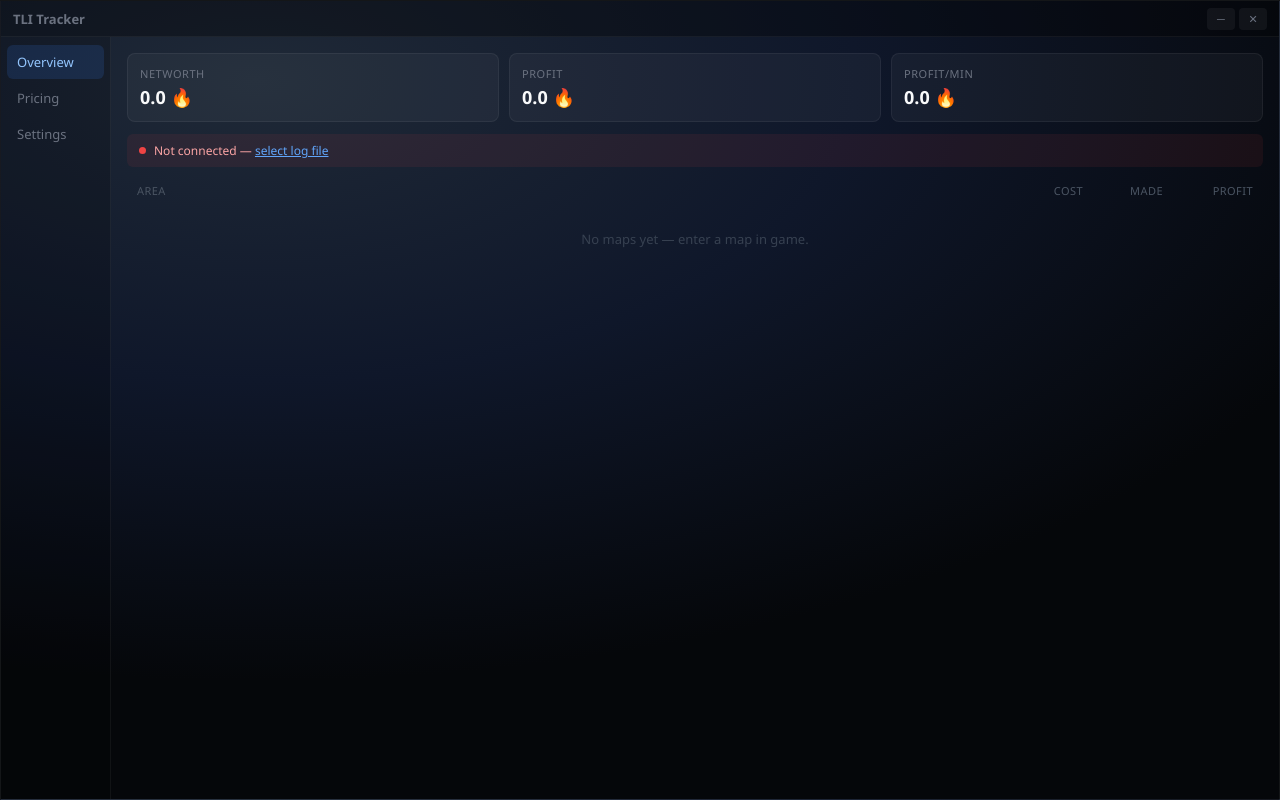
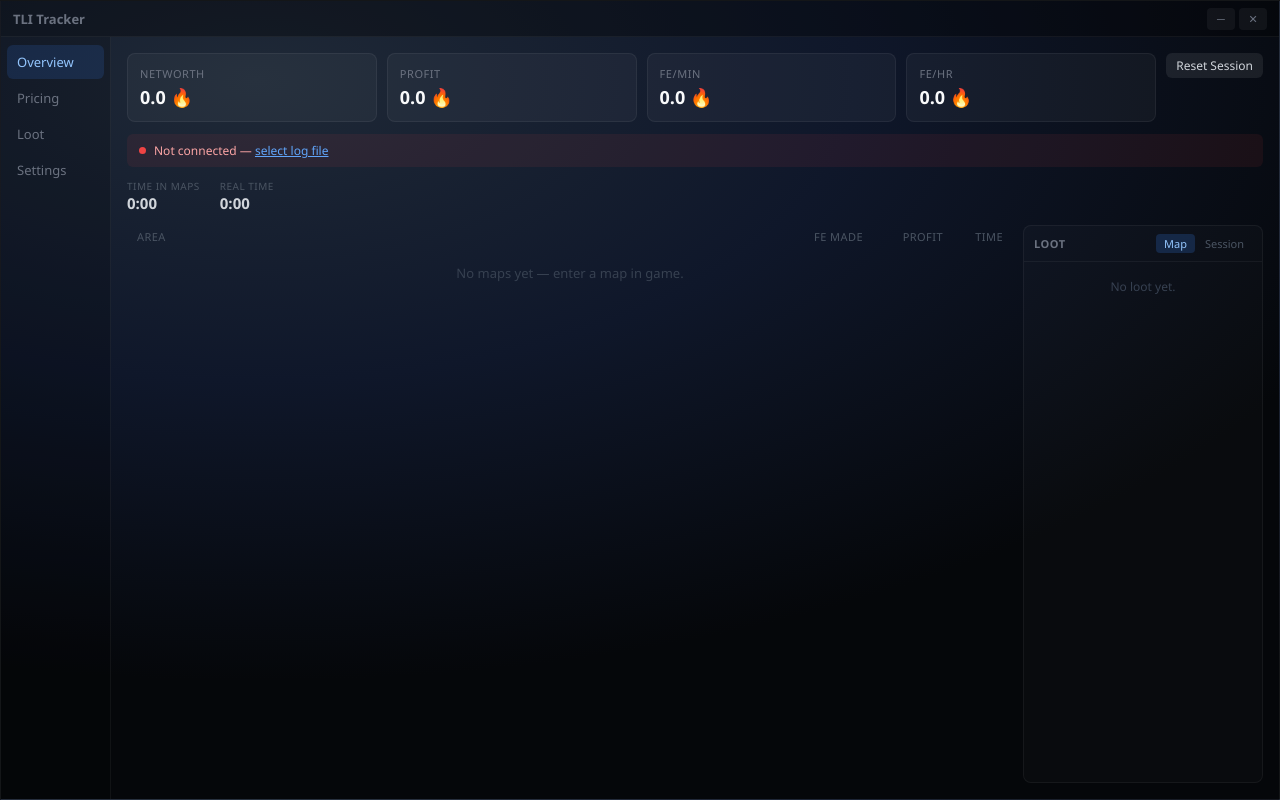
Before and after one commit to ReturnToSea/TLITracker-Miku, a Vue app in the folder frontend/: page / in a window 1280 px wide. Both pictures are taken after a click on the button "Overview". Built offline with nearby package versions, Linux system fonts and the light colour scheme.

Commit message:
feat: add timers, fe/hr, map time, loot panel, loot tab, reset button

```diff
--- a/frontend/src/App.vue
+++ b/frontend/src/App.vue
@@ -192,8 +192,14 @@ const sessionProfit = computed(() => {
 
 const profitPerMin = computed(() => {
   if (!state.sessionStart) return 0
-  const mins = (Date.now() - state.sessionStart) / 60000
+  const mins = (now.value - state.sessionStart) / 60000
   return mins < 0.1 ? 0 : sessionProfit.value / mins
+})
+
+const profitPerHour = computed(() => {
+  if (!state.sessionStart) return 0
+  const hours = (now.value - state.sessionStart) / 3600000
+  return hours < (0.1 / 60) ? 0 : sessionProfit.value / hours
 })
 
 const logStatus = computed(() => {
@@ -211,7 +217,7 @@ const allMaps = computed(() => {
 
 // ── Helpers ────────────────────────────────────────────────────────────────
 function startNewMap(areaId, mapId, checkType) {
-  if (state.currentMap) state.mapHistory.push({ ...state.currentMap })
+  if (state.currentMap) state.mapHistory.push({ ...state.currentMap, endTime: Date.now() })
   if (!state.sessionStart) state.sessionStart = Date.now()
   state.currentMap = { areaId, mapId, checkType, startTime: Date.now(), pickups: [] }
 }
@@ -254,6 +260,52 @@ function formatVal(n) {
   return n.toFixed(1)
 }
 
+function fmtDuration(ms) {
+  const secs = Math.max(0, Math.floor(ms / 1000))
+  const m = Math.floor(secs / 60)
+  const s = secs % 60
+  return `${m}:${s.toString().padStart(2, '0')}`
+}
+
+function mapTime(map) {
+  return fmtDuration((map.endTime ?? now.value) - map.startTime)
+}
+
+const totalMapsTime = computed(() => {
+  const maps = [...state.mapHistory, ...(state.currentMap ? [state.currentMap] : [])]
+  const ms = maps.reduce((s, m) => s + ((m.endTime ?? now.value) - m.startTime), 0)
+  return fmtDuration(ms)
+})
+
+const realTime = computed(() => {
+  if (!state.sessionStart) return '0:00'
+  return fmtDuration(now.value - state.sessionStart)
+})
+
+const lootPanelItems = computed(() => {
+  let pickups = []
+  if (lootPanelMode.value === 'map' && state.currentMap) {
+    pickups = state.currentMap.pickups
+  } else {
+    const maps = [...state.mapHistory, ...(state.currentMap ? [state.currentMap] : [])]
+    maps.forEach(m => pickups.push(...m.pickups))
+  }
+  const grouped = {}
+  pickups.forEach(p => {
+    if (!grouped[p.baseId]) grouped[p.baseId] = { baseId: p.baseId, count: 0 }
+    grouped[p.baseId].count += p.count
+  })
+  return Object.values(grouped)
+    .map(p => ({ ...p, value: itemValue(p.baseId, p.count), name: state.priceNames[p.baseId] ?? `#${p.baseId}` }))
+    .sort((a, b) => b.value - a.value)
+})
+
+const inventorySorted = computed(() => {
+  return [...state.inventory]
+    .map(i => ({ ...i, value: itemValue(i.baseId, i.count), name: state.priceNames[i.baseId] ?? `#${i.baseId}` }))
+    .sort((a, b) => b.value - a.value)
+})
+
 function mapLabel(map) {
   if (map.mapId) return `Map ${map.mapId}`
   const prefix = map.areaId?.split('_')[0]
@@ -264,6 +316,8 @@ function mapLabel(map) {
 const STORAGE_KEY = 'tli-log-path'
 const activeTab = ref('overview')
 const logFilePath = ref(localStorage.getItem(STORAGE_KEY) ?? '')
+const now = ref(Date.now())
+const lootPanelMode = ref('map')
 
 async function pickLogFile() {
   if (!window.electronAPI) return
@@ -285,8 +339,7 @@ async function startWatching(logPath) {
   state.status = 'connecting'
   await window.electronAPI.startTorLog(logPath)
   await connectWebSocket()
-  // Tick every 30s to refresh profitPerMin display
-  profitTimer = setInterval(() => { state.sessionStart = state.sessionStart }, 30000)
+  profitTimer = setInterval(() => { now.value = Date.now() }, 1000)
 }
 
 async function connectWebSocket() {
@@ -435,6 +488,11 @@ onUnmounted(() => {
         >Pricing</button>
         <button
           class="tab-btn"
+          :class="{ active: activeTab === 'loot' }"
+          @click="activeTab = 'loot'"
+        >Loot</button>
+        <button
+          class="tab-btn"
           :class="{ active: activeTab === 'settings' }"
           @click="activeTab = 'settings'"
         >Settings</button>
@@ -446,7 +504,8 @@ onUnmounted(() => {
         <!-- Overview tab -->
         <div v-if="activeTab === 'overview'" class="panel">
 
-          <!-- Top stats -->
+          <!-- Top stats + reset -->
+          <div class="stats-top-row">
             <div class="stats-row">
               <div class="stat-card">
                 <div class="stat-label">Networth</div>
@@ -457,9 +516,15 @@ onUnmounted(() => {
                 <div class="stat-value">{{ formatVal(sessionProfit) }} 🔥</div>
               </div>
               <div class="stat-card">
-              <div class="stat-label">Profit/Min</div>
+                <div class="stat-label">FE/min</div>
                 <div class="stat-value">{{ formatVal(profitPerMin) }} 🔥</div>
               </div>
+              <div class="stat-card">
+                <div class="stat-label">FE/hr</div>
+                <div class="stat-value">{{ formatVal(profitPerHour) }} 🔥</div>
+              </div>
+            </div>
+            <button class="btn btn--small reset-btn" @click="resetSession">Reset Session</button>
           </div>
 
           <!-- Log status notice -->
@@ -477,12 +542,26 @@ onUnmounted(() => {
             </span>
           </div>
 
-          <!-- Map list -->
+          <!-- Timers -->
+          <div class="timers-row">
+            <div class="timer-item">
+              <span class="timer-label">Time in Maps</span>
+              <span class="timer-val">{{ totalMapsTime }}</span>
+            </div>
+            <div class="timer-item">
+              <span class="timer-label">Real Time</span>
+              <span class="timer-val">{{ realTime }}</span>
+            </div>
+          </div>
+
+          <!-- Map list + Loot panel -->
+          <div class="map-loot-area">
+            <div class="map-list-section">
               <div class="map-list-header">
                 <span class="col-area">Area</span>
-            <span class="col-cost">Cost</span>
-            <span class="col-made">Made</span>
+                <span class="col-made">FE Made</span>
                 <span class="col-profit">Profit</span>
+                <span class="col-time">Time</span>
               </div>
               <div class="map-list">
                 <div v-if="!allMaps.length" class="empty">No maps yet — enter a map in game.</div>
@@ -496,14 +575,72 @@ onUnmounted(() => {
                     <span v-if="map.live" class="live-badge">LIVE</span>
                     {{ mapLabel(map) }}
                   </span>
-              <span class="col-cost muted">—</span>
-              <span class="col-made">{{ formatVal(mapProfit(map)) }}</span>
+                  <span class="col-made">{{ formatVal(mapProfit(map)) }} 🔥</span>
                   <span class="col-profit" :class="mapProfit(map) > 0 ? 'positive' : ''">
                     {{ formatVal(mapProfit(map)) }} 🔥
                   </span>
+                  <span class="col-time muted">{{ mapTime(map) }}</span>
+                </div>
               </div>
             </div>
 
+            <!-- Loot panel -->
+            <div class="loot-panel">
+              <div class="loot-panel-header">
+                <span class="loot-panel-title">Loot</span>
+                <div class="loot-toggle">
+                  <button
+                    class="loot-toggle-btn"
+                    :class="{ active: lootPanelMode === 'map' }"
+                    @click="lootPanelMode = 'map'"
+                  >Map</button>
+                  <button
+                    class="loot-toggle-btn"
+                    :class="{ active: lootPanelMode === 'session' }"
+                    @click="lootPanelMode = 'session'"
+                  >Session</button>
+                </div>
+              </div>
+              <div class="loot-list">
+                <div v-if="!lootPanelItems.length" class="empty loot-empty">No loot yet.</div>
+                <div v-for="item in lootPanelItems" :key="item.baseId" class="loot-row">
+                  <span class="loot-name">{{ item.name }}</span>
+                  <span class="loot-count muted">×{{ item.count }}</span>
+                  <span class="loot-val">{{ formatVal(item.value) }} 🔥</span>
+                </div>
+              </div>
+            </div>
+          </div>
+
+        </div>
+
+        <!-- Loot tab -->
+        <div v-else-if="activeTab === 'loot'" class="panel">
+          <div class="pricing-header">
+            <div class="pricing-title">Inventory by Value</div>
+            <div class="pricing-meta">{{ inventorySorted.length }} items · {{ formatVal(networth) }} 🔥 total</div>
+          </div>
+          <div class="price-list-header inv-grid">
+            <span class="col-name">Item</span>
+            <span style="text-align:right">Qty</span>
+            <span style="text-align:right">Unit FE</span>
+            <span style="text-align:right">Total FE</span>
+          </div>
+          <div class="price-list">
+            <div v-if="!inventorySorted.length" class="empty">
+              No inventory data — sort your inventory or relog in game.
+            </div>
+            <div
+              v-for="item in inventorySorted"
+              :key="item.baseId"
+              class="price-row inv-grid"
+            >
+              <span class="col-name">{{ item.name }}</span>
+              <span style="text-align:right;color:#6b7280">×{{ item.count }}</span>
+              <span style="text-align:right;color:#9ca3af">{{ state.prices[item.baseId] != null ? state.prices[item.baseId] : '—' }}</span>
+              <span class="col-price price-val">{{ formatVal(item.value) }} 🔥</span>
+            </div>
+          </div>
         </div>
 
         <!-- Settings tab -->
@@ -658,7 +795,10 @@ onUnmounted(() => {
 .link-btn { background: none; border: none; color: #60a5fa; cursor: pointer; font-size: inherit; padding: 0; text-decoration: underline; font-family: inherit; }
 
 /* Stats row */
-.stats-row { display: grid; grid-template-columns: repeat(3, 1fr); gap: 10px; flex-shrink: 0; }
+.stats-top-row { display: flex; align-items: flex-start; gap: 10px; flex-shrink: 0; }
+.stats-top-row .stats-row { flex: 1; }
+.reset-btn { flex-shrink: 0; align-self: flex-start; white-space: nowrap; }
+.stats-row { display: grid; grid-template-columns: repeat(4, 1fr); gap: 10px; }
 .stat-card {
   background: rgba(255,255,255,0.04);
   border: 1px solid rgba(255,255,255,0.06);
@@ -683,10 +823,20 @@ onUnmounted(() => {
 .dot--need-inventory { background: #f59e0b; }
 .dot--disconnected { background: #ef4444; }
 
+/* Timers */
+.timers-row { display: flex; gap: 20px; flex-shrink: 0; }
+.timer-item { display: flex; flex-direction: column; }
+.timer-label { font-size: 10px; color: #4b5563; text-transform: uppercase; letter-spacing: 0.05em; }
+.timer-val { font-size: 15px; font-weight: 600; color: #d1d5db; font-variant-numeric: tabular-nums; }
+
+/* Map + loot area */
+.map-loot-area { display: flex; gap: 10px; flex: 1; overflow: hidden; }
+.map-list-section { display: flex; flex-direction: column; flex: 1; overflow: hidden; }
+
 /* Map list */
 .map-list-header {
   display: grid;
-  grid-template-columns: 1fr 70px 80px 90px;
+  grid-template-columns: 1fr 80px 80px 60px;
   padding: 4px 10px;
   font-size: 11px; color: #4b5563;
   text-transform: uppercase; letter-spacing: 0.04em;
@@ -695,7 +845,7 @@ onUnmounted(() => {
 .map-list { flex: 1; overflow-y: auto; display: flex; flex-direction: column; gap: 2px; }
 .map-row {
   display: grid;
-  grid-template-columns: 1fr 70px 80px 90px;
+  grid-template-columns: 1fr 80px 80px 60px;
   padding: 8px 10px;
   background: rgba(255,255,255,0.03);
   border-radius: 5px; font-size: 13px; color: #d1d5db;
@@ -708,10 +858,46 @@ onUnmounted(() => {
   padding: 1px 4px; border-radius: 3px; margin-right: 5px; vertical-align: middle;
 }
 .col-area { overflow: hidden; text-overflow: ellipsis; white-space: nowrap; }
-.col-cost, .col-made, .col-profit { text-align: right; }
+.col-made, .col-profit, .col-time { text-align: right; }
 .muted { color: #4b5563; }
 .positive { color: #86efac; }
 .empty { color: #374151; font-size: 13px; padding: 16px 0; text-align: center; }
+
+/* Loot panel (in overview) */
+.loot-panel {
+  width: 240px; flex-shrink: 0;
+  display: flex; flex-direction: column;
+  background: rgba(255,255,255,0.02);
+  border: 1px solid rgba(255,255,255,0.05);
+  border-radius: 8px; overflow: hidden;
+}
+.loot-panel-header {
+  display: flex; align-items: center; justify-content: space-between;
+  padding: 8px 10px; border-bottom: 1px solid rgba(255,255,255,0.05);
+  flex-shrink: 0;
+}
+.loot-panel-title { font-size: 11px; font-weight: 600; color: #6b7280; text-transform: uppercase; letter-spacing: 0.05em; }
+.loot-toggle { display: flex; gap: 2px; }
+.loot-toggle-btn {
+  padding: 2px 8px; border-radius: 4px; font-size: 11px; font-weight: 500;
+  background: transparent; color: #4b5563; font-family: inherit; cursor: pointer; border: none;
+  transition: background 0.12s, color 0.12s;
+}
+.loot-toggle-btn:hover { background: rgba(255,255,255,0.06); color: #9ca3af; }
+.loot-toggle-btn.active { background: rgba(59,130,246,0.2); color: #93c5fd; }
+.loot-list { flex: 1; overflow-y: auto; padding: 4px; display: flex; flex-direction: column; gap: 1px; }
+.loot-row {
+  display: grid; grid-template-columns: 1fr 32px 70px;
+  padding: 5px 6px; border-radius: 4px; font-size: 12px; color: #d1d5db;
+  background: rgba(255,255,255,0.02);
+}
+.loot-name { overflow: hidden; text-overflow: ellipsis; white-space: nowrap; }
+.loot-count { text-align: right; }
+.loot-val { text-align: right; color: #fbbf24; font-weight: 500; }
+.loot-empty { padding: 12px 0; font-size: 12px; }
+
+/* Inventory grid (loot tab) */
+.inv-grid { grid-template-columns: 1fr 50px 70px 80px !important; }
 
 /* Pricing tab */
 .pricing-header {
```
Lines whose indentation alone changed are shown as unchanged.
